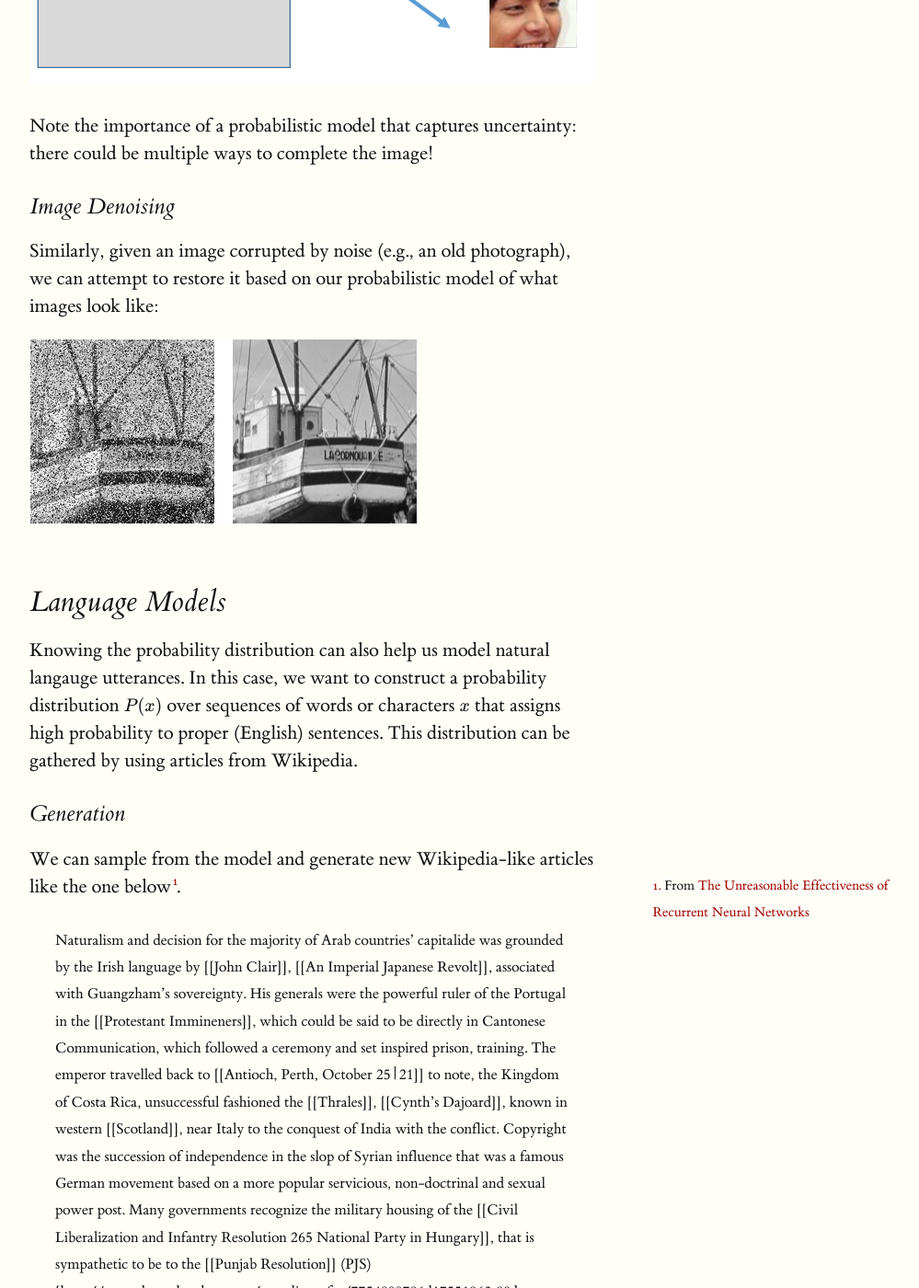
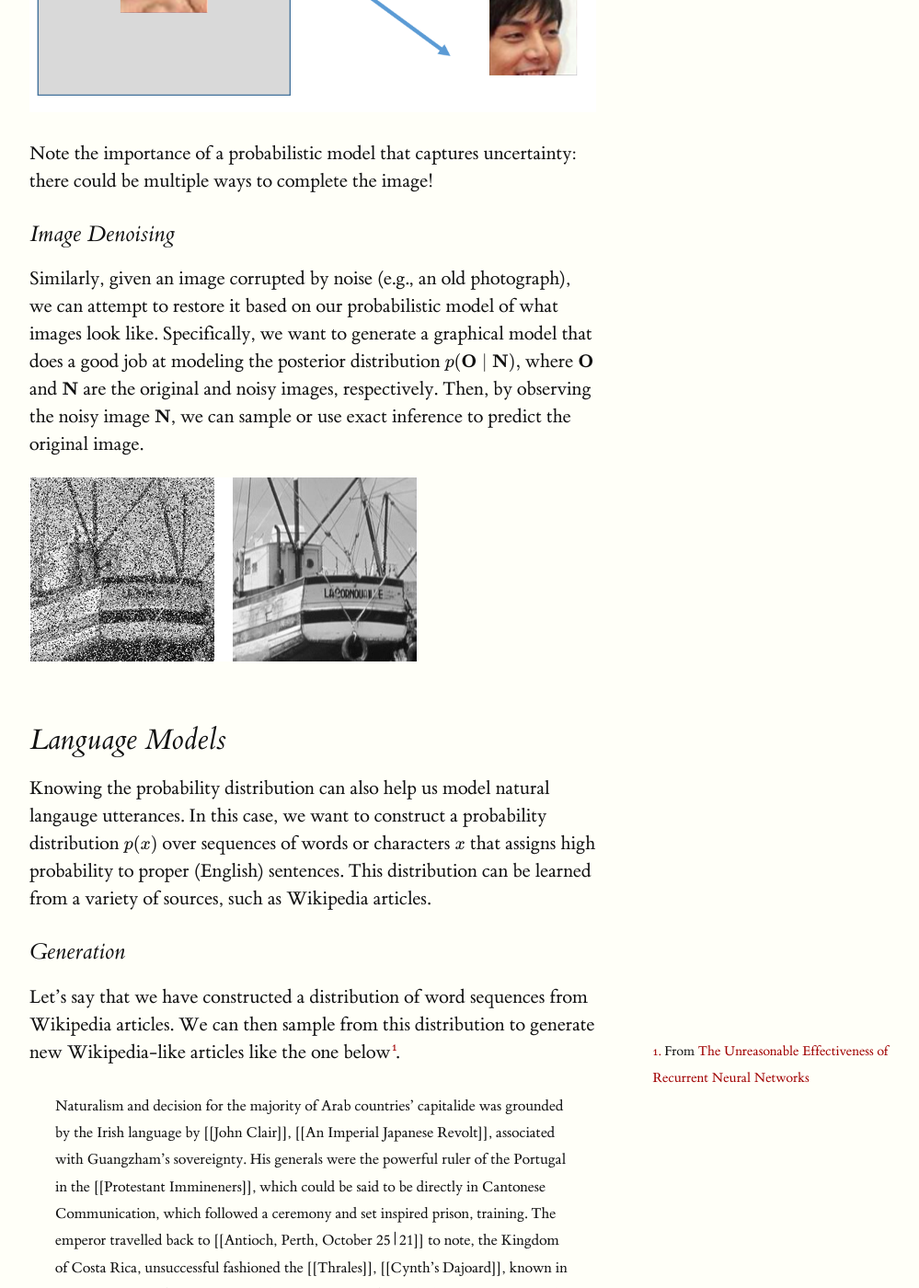
Before and after one commit to ermongroup/cs228-notes, a Jekyll site: the page built from preliminaries/applications/index.md, in a window 1280 px wide and 1400 px high, scrolled down 4022 px. Shown: the whole window at 92% size, without its empty margins (128-1127 px from the left). Built offline with Jekyll 4.4.1, drawn with Linux system fonts in a browser that asks for light colours; formulas are drawn with MathJax 3; some of the changed text lies outside the part shown.

Commit message:
Extended first half of applications page

```diff
--- a/preliminaries/applications/index.md
+++ b/preliminaries/applications/index.md
@@ -24,17 +24,17 @@
 
 ## Probabilistic Models of Images
 
-Consider a distribution $$P(x)$$ over images (a matrix of pixels) that assigns high probability to images that look realistic and low probability to everything else. Given such model, we can solve a wide array of interesting tasks.
+Consider a distribution $$p(\mathbf{x})$$ over images, where $$\mathbf{x}$$ is an image represented as a vector of pixels, that assigns high probability to images that look realistic and low probability to everything else. Given such model, we can solve a wide array of interesting tasks.
 
 <a id="image-generation"></a>
 ### Image Generation
 
-[Radford et al.](https://arxiv.org/abs/1710.10196) train a probabilistic model $$ P(x) $$ that assigns high probability to images that look like bedrooms (based on some training data):
+[Radford et al.](https://arxiv.org/abs/1710.10196) train a probabilistic model $$ p(\mathbf{x}) $$ that assigns high probability to images that look like bedrooms (based on some training data):
 
 **Training Data**<br />
 ![bedroom1](bedroominpainting1.png)<br />
 
-If we sample $$x \sim P(x)$$, we are **generating** new (realistic) images.
+If we sample a new image $$\hat{\mathbf{x}} \sim p(\mathbf{x})$$, we are **generating** new (realistic) images.
 
 **Generated Data**<br />
 ![bedroom2](bedroominpainting2.png)
@@ -49,7 +49,7 @@
 <a id="image-inpainting"></a>
 ### In-Painting
 
-Using the same $$P(x)$$, we can also 'fill in the rest of the image'. For example, given $$P(x)$$ and a patch of an existing image (e.g., a piece of a photograph), we can sample from $$P(\text{image} \mid \text{patch})$$ and generate different possible ways of completing the image:
+Using the same $$p(x)$$, we can also 'fill in the rest of the image'. For example, given $$p(x)$$ and a patch of an existing image (e.g., a piece of a photograph), we can sample from $$p(\text{image} \mid \text{patch})$$ and generate different possible ways of completing the image:
 
 ![inpainting2](inpainting3.png)
 
@@ -58,18 +58,18 @@
 <a id="image-denoising"></a>
 ### Image Denoising
 
-Similarly, given an image corrupted by noise (e.g., an old photograph), we can attempt to restore it based on our probabilistic model of what images look like:
+Similarly, given an image corrupted by noise (e.g., an old photograph), we can attempt to restore it based on our probabilistic model of what images look like.  Specifically, we want to generate a graphical model that does a good job at modeling the posterior distribution $$p(\mathbf{O} \mid \mathbf{N}),$$ where $$\mathbf{O}$$ and $$\mathbf{N}$$ are the original and noisy images, respectively.  Then, by observing the noisy image $$\mathbf{N}$$, we can sample or use exact inference to predict the original image.
 
 ![Image Denoising](imageDenoising4.png)
 
 ## Language Models
 
-Knowing the probability distribution can also help us model natural langauge utterances. In this case, we want to construct a probability distribution $$P(x)$$ over sequences of words or characters $$x$$ that assigns high probability to proper (English) sentences. This distribution can be gathered by using articles from Wikipedia.
+Knowing the probability distribution can also help us model natural langauge utterances. In this case, we want to construct a probability distribution $$p(x)$$ over sequences of words or characters $$x$$ that assigns high probability to proper (English) sentences.  This distribution can be learned from a variety of sources, such as Wikipedia articles.
 
 <a id="text-generation"></a>
 ### Generation
 
-We can sample from the model and generate new Wikipedia-like articles like the one below{% sidenote 1 'From [The Unreasonable Effectiveness of Recurrent Neural Networks](http://karpathy.github.io/2015/05/21/rnn-effectiveness/)'%}.
+Let's say that we have constructed a distribution of word sequences from Wikipedia articles.  We can then sample from this distribution to generate new Wikipedia-like articles like the one below{% sidenote 1 'From [The Unreasonable Effectiveness of Recurrent Neural Networks](http://karpathy.github.io/2015/05/21/rnn-effectiveness/)'%}.
 
 > Naturalism and decision for the majority of Arab countries' capitalide was grounded
 by the Irish language by [[John Clair]], [[An Imperial Japanese Revolt]], associated
@@ -92,13 +92,13 @@
 <a id="text-translation"></a>
 ### Translation
 
-Suppose that we have gathered a training set of paragraphs that were transcribed in both English and Chinese. We can build a probabilistic model $$P(y \mid x)$$ to generate an English sentence $$y$$ conditioned on the corresponding Chinese sentence $$x$$; this is an instance of *machine translation*.
+Suppose that we have gathered a training set of paragraphs that were transcribed in both English and Chinese. We can build a probabilistic model $$p(y \mid x)$$ to generate an English sentence $$y$$ conditioned on the corresponding Chinese sentence $$x$$; this is an instance of *machine translation*.
 
 ![Neural Machine Translation](nmt-model-fast.gif)
 
 ## Audio Models
 
-We can also use probabilitic graphical models for audio applications. Suppose we construct a probability distribution $$P(x)$$ over audio signals that assigns high probability to ones that sound like human speech.
+We can also use probabilitic graphical models for audio applications. Suppose we construct a probability distribution $$p(x)$$ over audio signals that assigns high probability to ones that sound like human speech.
 
 <a id="audio-superresolution"></a>
 ### Upsampling or Super-Resolution
```
